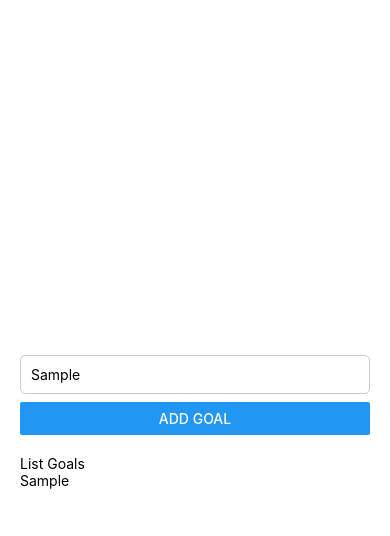
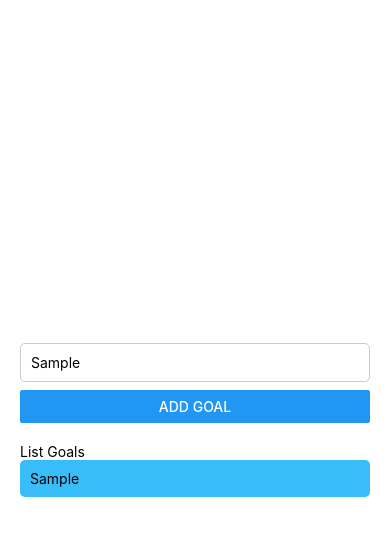
Before and after one commit to shemajolivetgislain/React_native_level_up, a React Native app: screen / in a window 390 px wide. Both pictures are taken after typing "Sample" into the empty fields and a click on the button "ADD GOAL". Shown: the top 536 px of the page. Built offline with nearby package versions, Linux system fonts and the light colour scheme.

Commit message:
styling mapped component

```diff
--- a/App.js
+++ b/App.js
@@ -29,8 +29,10 @@ export default function App() {
       </View>
       <View>
         <Text>List Goals</Text>
-        {goals.map((items) => (
-          <Text>{items}</Text>
+        {goals.map((items, index) => (
+          <Text key={index} style={styles.goalItem}>
+            {items}
+          </Text>
         ))}
       </View>
     </View>
@@ -56,4 +58,10 @@ const styles = StyleSheet.create({
     borderColor: "#cccccc",
     padding: 10,
   },
+  goalItem: {
+    backgroundColor: "#38bdf8",
+    padding: 10,
+    borderRadius: 5,
+    marginBottom: 5,
+  },
 });
```
